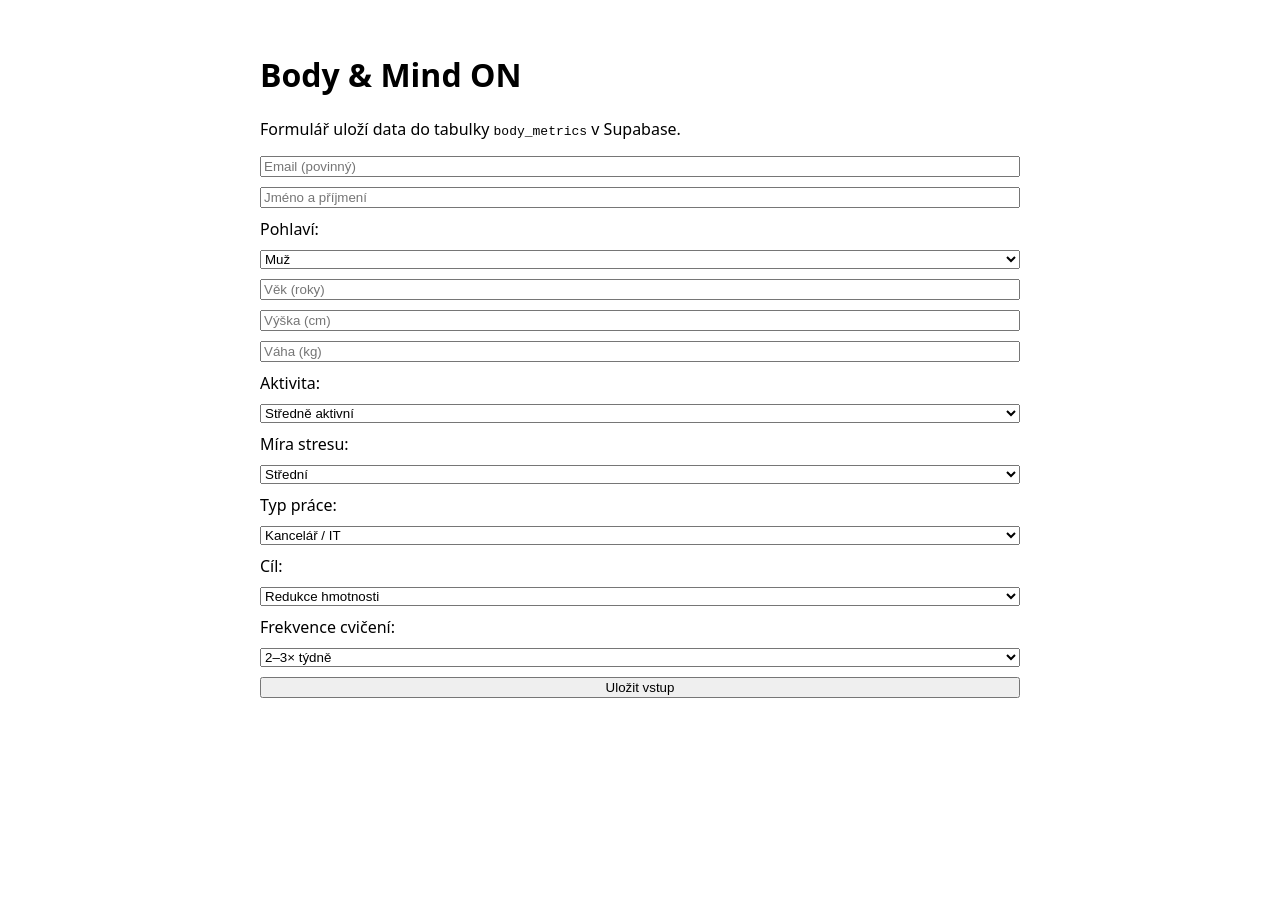
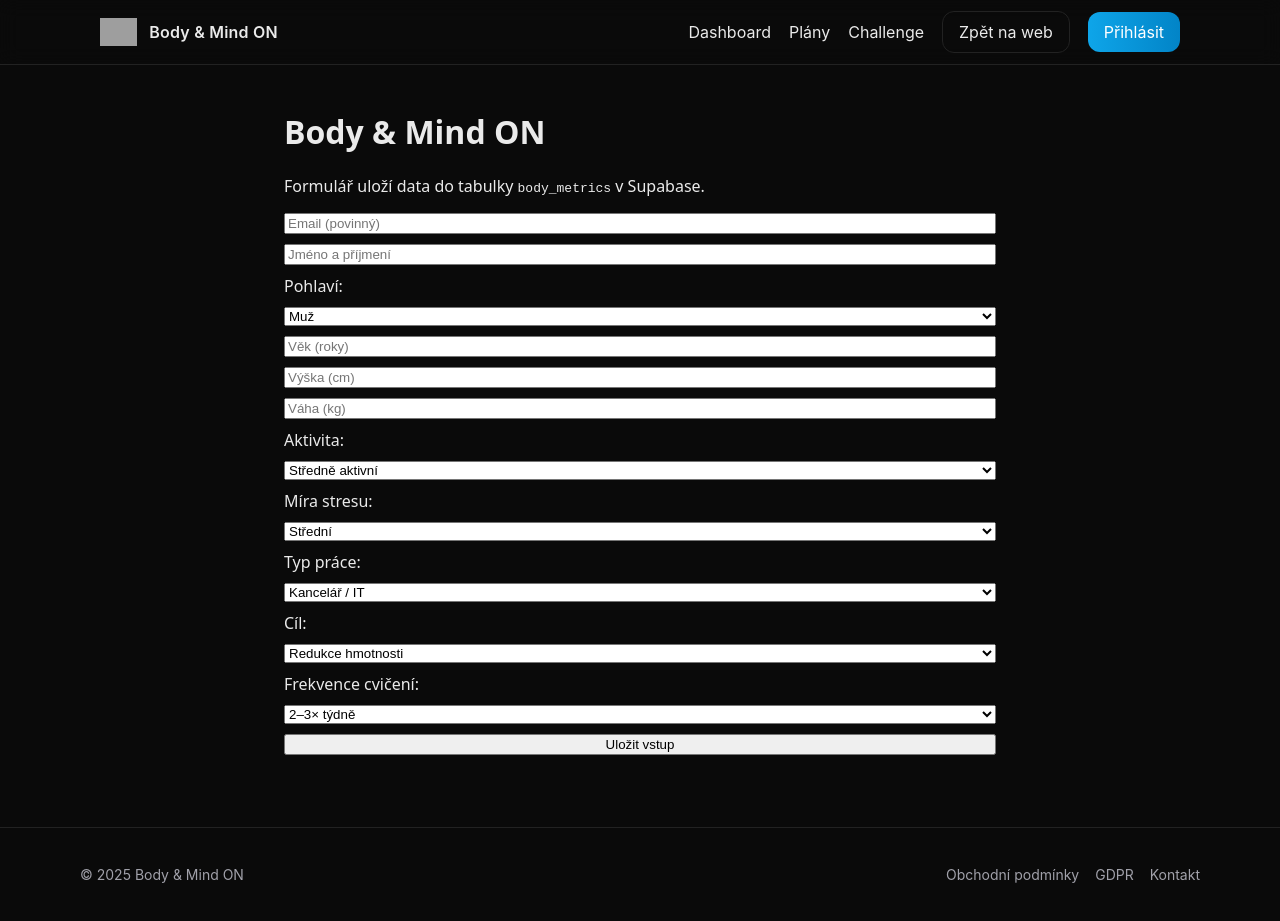
Before and after one commit to Progen-design/body-mind-on, a Next.js app: page / in a window 1280 px wide. Before the commit the page ends 800 px from the top, so only its background shows below. Built offline with nearby package versions, Linux system fonts and the light colour scheme; grey boxes are pictures that could not be loaded.

Commit message:
Create _app.js

```diff
--- /dev/null
+++ b/pages/_app.js
@@ -0,0 +1,28 @@
+// pages/_app.js
+import '../styles/globals.css'
+import Head from 'next/head'
+import Header from '../components/Header'
+import Footer from '../components/Footer'
+
+function MyApp({ Component, pageProps }) {
+  return (
+    <>
+      <Head>
+        <meta name="viewport" content="width=device-width,initial-scale=1" />
+        <title>Body & Mind ON – Aplikace</title>
+        <link rel="icon" href="/favicon.ico" />
+        <meta name="description" content="Osobní plány, progress a challenge." />
+        <meta property="og:title" content="Body & Mind ON" />
+        <meta property="og:url" content="https://app.bodyandmindon.cz" />
+        <meta property="og:description" content="Tvůj fitness hub." />
+      </Head>
+      <Header />
+      <main className="container">
+        <Component {...pageProps} />
+      </main>
+      <Footer />
+    </>
+  )
+}
+
+export default MyApp
```
